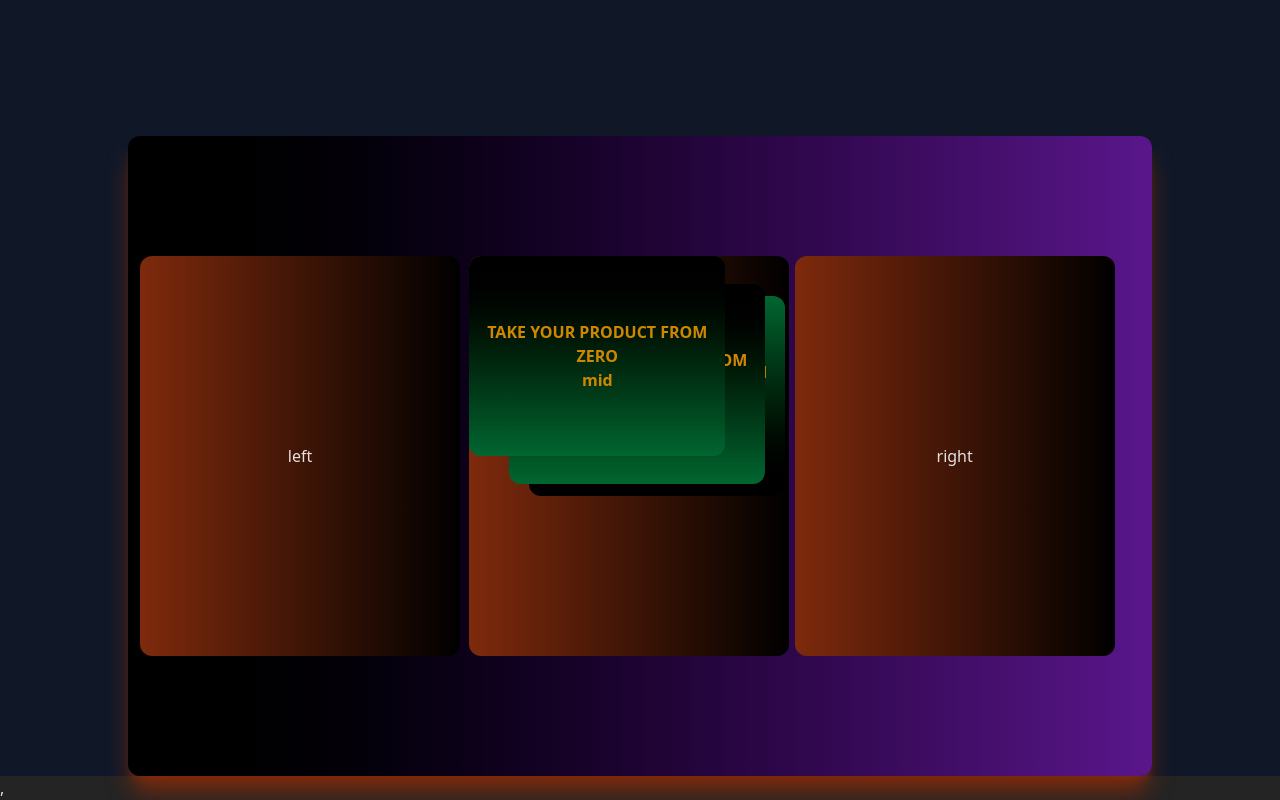
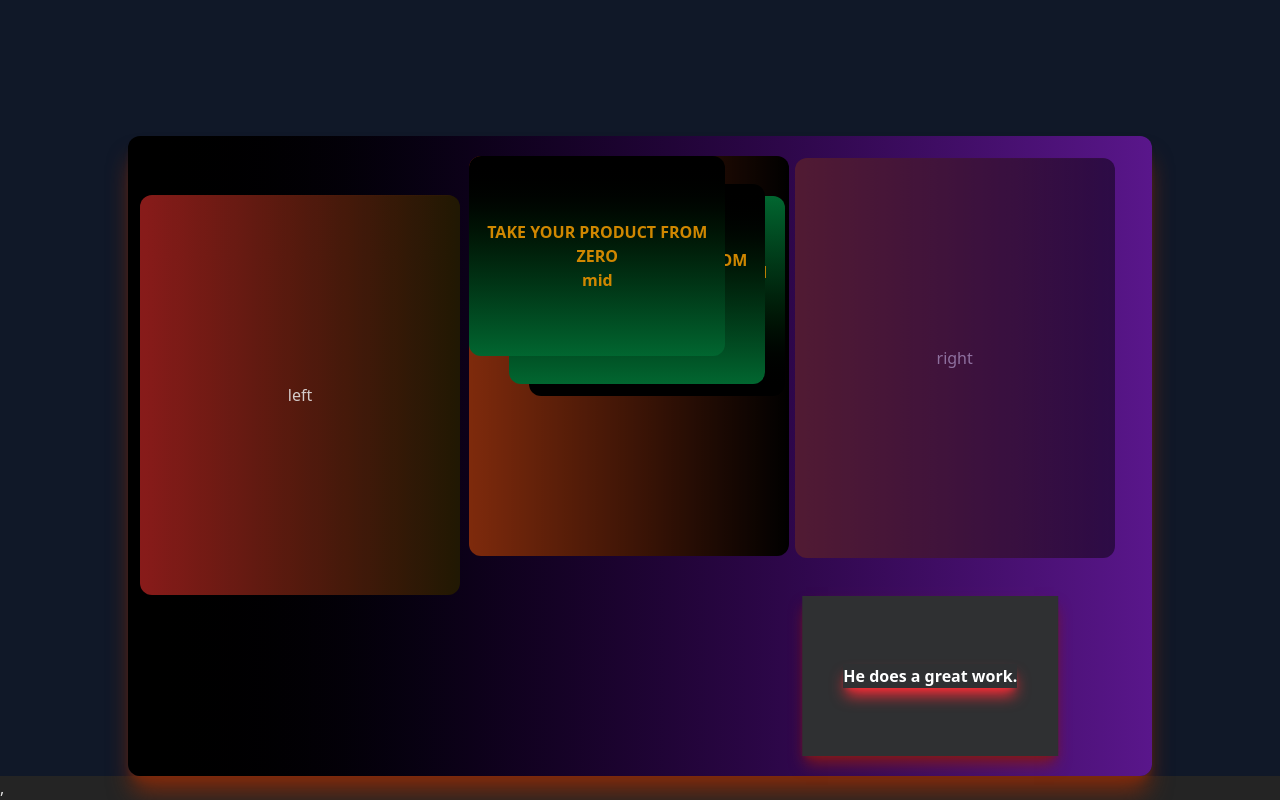
Before and after one commit to nj88329/animationLab, a React (Vite) app: page / in a window 1280 px wide. Shown: the part 3300-4100 px from the top of the page. Built offline with nearby package versions, Linux system fonts and the light colour scheme.

Commit message:
Framer and Gsap code changed

```diff
--- a/src/components/Shoutout.tsx
+++ b/src/components/Shoutout.tsx
@@ -5,9 +5,21 @@ const cardVariants = {
   visible: {
     opacity: 1,
     y: 0,
-    transition: { duration: 0.8, staggerChildren: 0.3 }
+    transition: { duration: 0.5, staggerChildren: 0.3 }
   }
 };
+
+// Parent controls staggering
+const parentVariants = {
+  animate: {
+    transition: {
+      staggerChildren: 0.5, // delay before next grid starts
+      repeat: Infinity, // loop forever,
+     zIndex : 2
+    }
+  }
+};
+
 
 const childVariants = {
   hidden: { opacity: 0, y: 50 },
@@ -17,10 +29,24 @@ const childVariants = {
 const Shoutout = () => {
   return (
     <div className = 'bg-gray-900'>
-    <motion.div className="outergrid ml-[10vw] w-[80vw] h-[80vh] rounded-xl shadow-xl shadow-orange-900 bg-gradient-to-l from-purple-900 to-black grid grid-cols-3 items-center">
+    <motion.div
+       variants={parentVariants}
+        initial="hidden"
+        animate="animate"
+    className="outergrid ml-[10vw] w-[80vw] h-[80vh] rounded-xl shadow-xl shadow-orange-900 bg-gradient-to-l from-purple-900 to-black grid grid-cols-3 items-center">
 
       {/* Left grid */}
-      <motion.div className="leftgrid h-[50vh] w-[25vw]  ml-3 rounded-xl flex items-center justify-center  bg-gradient-to-r bg-orange-900 to-black ">
+      <motion.div initial={{ opacity: 0 , y : 40 }}
+        animate={{ opacity: [1, 0, 1] , backgroundImage: [
+      "linear-gradient(to right, #991b1b, #000000)",
+            "linear-gradient(to right, #065f46, #eab308)",
+    ] , y : 0 }}
+        transition={{
+          duration: 3,
+          ease: "easeInOut",
+          repeat: Infinity
+        }}
+       className="leftgrid h-[50vh] w-[25vw]  ml-3 rounded-xl flex items-center justify-center  bg-gradient-to-r bg-orange-900 to-black ">
         left
       </motion.div>
 
@@ -65,9 +91,35 @@ const Shoutout = () => {
       </motion.div>
 
       {/* Right grid */}
-      <motion.div className="rightgrid h-[50vh] w-[25vw]  bg-gradient-to-r bg-orange-900 to-black  -ml-4 rounded-xl flex items-center justify-center">
+      <motion.div   initial={{ opacity: 0 , y : 0 }}
+        animate={{ opacity: [0, 1, 0 , 1] , y : 40,  backgroundImage: [
+      "linear-gradient(to right, #7c2d12, #000000)", // orange → black
+      "linear-gradient(to right, #065f46, #000000)", // green → black
+    ] }}
+        transition={{
+          duration: 2,
+          ease: "easeInOut",
+          repeat: Infinity
+        }}
+  className="rightgrid h-[50vh] w-[25vw]  bg-gradient-to-r bg-orange-900 to-black  -ml-4 rounded-xl flex items-center justify-center">
         right
       </motion.div>
+
+      <motion.div  initial={{  x : 200 , backgroundColor :"#d1d5db" }}
+      animate = {{x:700 , backgroundColor : "#000000" }}
+       transition={{
+          duration: 2,
+          ease: "easeInOut",
+           repeatType: "reverse",
+          repeat: Infinity
+        }}
+       className = ' h-[20vh] w-[20vw] flex items-center justify-center shadow-lg shadow-red-900'>
+            <h2 className = 'font-bold text-white shadow-red-500 shadow-lg'>
+               He does a great work.
+            </h2>
+      </motion.div>
+
+
     </motion.div>
     </div>
   );
```
